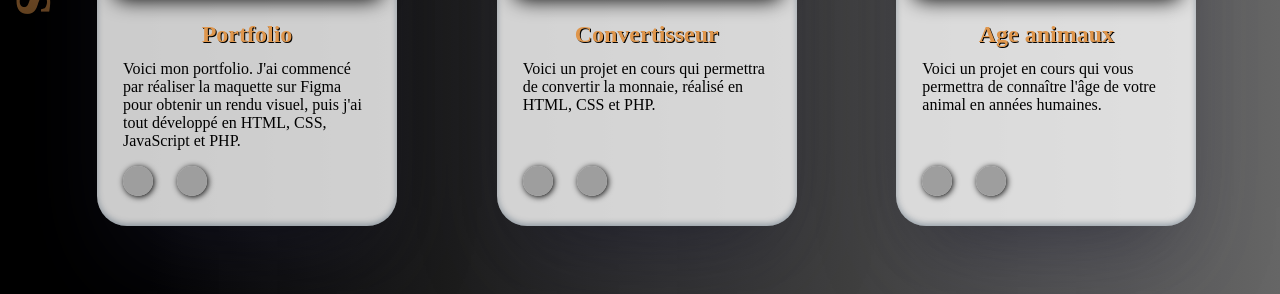
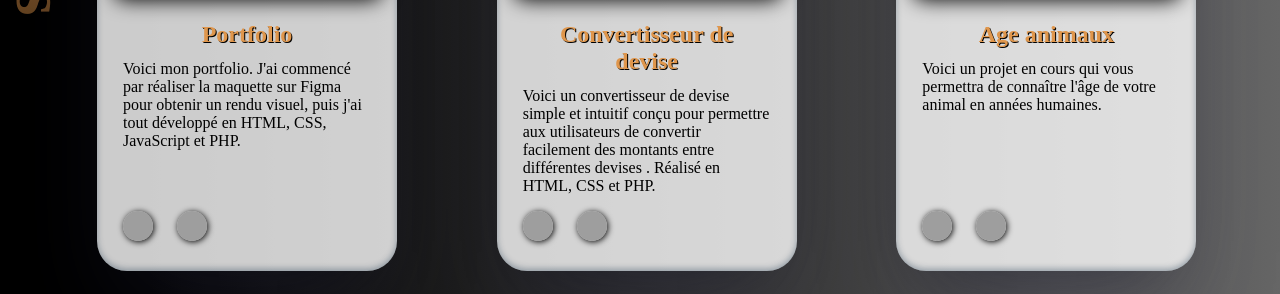
Before and after one commit to NicolasDallari/portfolioV1, a PHP site: page /projets in a window 1280 px wide. Shown: the part 506-800 px from the top of the page. Run offline with PHP 8.4, Linux system fonts and the light colour scheme; some libraries are stand-ins or nearby versions; some web fonts are replaced; grey boxes are pictures that could not be loaded.

Commit message:
add favicon , change text project converter

```diff
--- a/partials/header.php
+++ b/partials/header.php
@@ -9,3 +9,4 @@
     <link href="https://fonts.googleapis.com/css2?family=Jomolhari&display=swap" rel="stylesheet">
     <link href="https://fonts.googleapis.com/css2?family=Jomolhari&family=Kaisei+Tokumin&display=swap" rel="stylesheet">
     <link href="https://fonts.googleapis.com/css2?family=Kaisei+Tokumin&display=swap" rel="stylesheet">
+    <link rel="icon" href="docs/images/favicon-32x32.png" type="image/x-icon">
--- a/public/css/competences.css
+++ b/public/css/competences.css
@@ -288,7 +288,7 @@ img.git, img.figma, img.agile, img.linux, img.github {
         top: 50%;
     }
 }
- @media (min-width: 1024px) and (max-width: 1800px) {
+ @media (min-width: 1025px) and (max-width: 1800px) {
 
     .css {
         right: 12%;
--- a/templates/projet.php
+++ b/templates/projet.php
@@ -44,7 +44,7 @@
                             <p>Voici mon portfolio. J'ai commencé par réaliser la maquette sur Figma pour obtenir un rendu visuel, puis j'ai tout développé en HTML, CSS, JavaScript et PHP.
                             </p>
                             <div class="liens">
-                                <a href="https://github.com/NicolasDallari/portfolioV1">
+                                <a href="https://github.com/NicolasDallari/portfolioV1" target="_blank">
                                     <img class="imageLienGithub" src="docs/images/github fond noir.png" alt="image lien du site github">
                                 </a>
                                 <a href="https://www.portfolio.dallarinicolas.fr/">
@@ -55,17 +55,17 @@
                     </div>
                     <div class="carte">
                         <div class="image">
-                            <img class="image-site" src="docs/images/projetencour.jpeg" alt="image du site">
+                            <img class="image-site" src="docs/images/imageConvertisseur2.webp" alt="image du site">
                         </div>
                         <div class="texte">
-                            <h3>Convertisseur</h3>
-                            <p>Voici un projet en cours qui permettra de convertir la monnaie, réalisé en HTML, CSS et PHP.
+                            <h3>Convertisseur de devise</h3>
+                            <p>Voici un convertisseur de devise simple et intuitif conçu pour permettre aux utilisateurs de convertir facilement des montants entre différentes devises  . Réalisé en HTML, CSS et PHP.
                             </p>
                             <div class="liens">
-                                <a href="">
+                                <a href="https://github.com/NicolasDallari/Convertisseur?tab=readme-ov-file" target="_blank">
                                     <img class="imageLienGithub" src="docs/images/github fond noir.png" alt="image lien du site github">
                                 </a>
-                                <a href="">
+                                <a href="https://www.convertisseur.dallarinicolas.fr/" target="_blank">
                                     <img class="imageliensite" src="docs/images/imageliensite.png" alt="image lien du site">
                                 </a>
                             </div>
```
Also changed, not shown: 2 other files.
